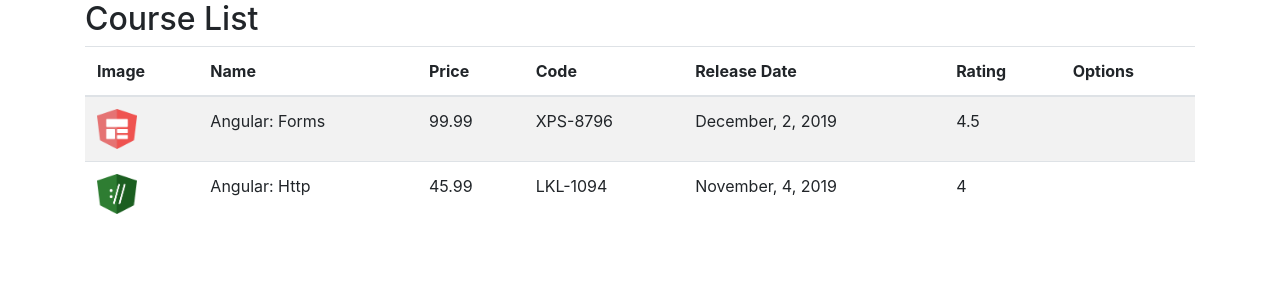
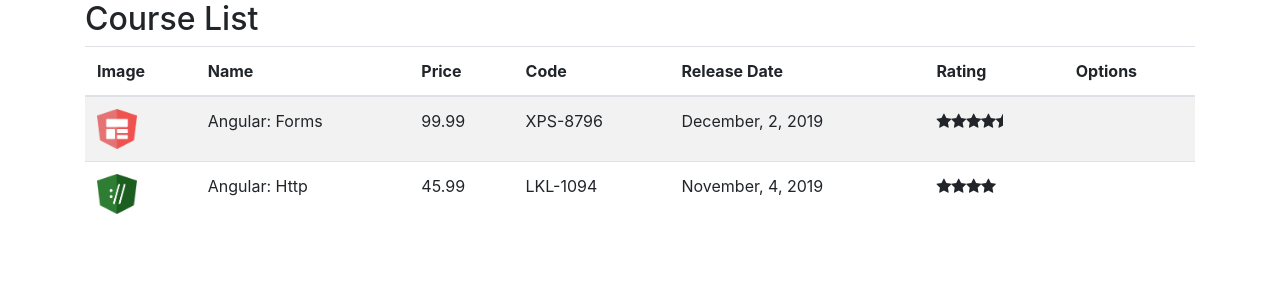
Before and after one commit to Rapha-Y/Angular_Learning, an Angular app: page / in a window 1280 px wide. Shown: the top 300 px of the page. Built offline with nearby package versions, Linux system fonts and the light colour scheme.

Commit message:
added ratings

```diff
--- a/package.json
+++ b/package.json
@@ -20,6 +20,7 @@
     "@angular/platform-browser-dynamic": "~9.1.6",
     "@angular/router": "~9.1.6",
     "bootstrap": "^4.5.0",
+    "font-awesome": "^4.7.0",
     "rxjs": "~6.5.4",
     "tslib": "^1.10.0",
     "zone.js": "~0.10.2"
--- a/src/app/app.module.ts
+++ b/src/app/app.module.ts
@@ -5,11 +5,13 @@ import { FormsModule } from '@angular/forms';
 import { AppRoutingModule } from './app-routing.module';
 import { AppComponent } from './app.component';
 import { CourseListComponent } from './courses/courses-list.component';
+import { StarComponent } from './star/star.component';
 
 @NgModule({
   declarations: [
     AppComponent,
-    CourseListComponent
+    CourseListComponent,
+    StarComponent
   ],
   imports: [
     BrowserModule,
--- a/src/app/courses/courses-list.component.html
+++ b/src/app/courses/courses-list.component.html
@@ -18,7 +18,7 @@
             <td>{{ course.price }}</td>
             <td>{{ course.code }}</td>
             <td>{{ course.releaseDate }}</td>
-            <td>{{ course.rating }}</td>
+            <td><app-star [rating]="course.rating"></app-star></td>
             <td></td>
         </tr>
     </tbody>
--- /dev/null
+++ b/src/app/star/star.component.css
@@ -0,0 +1,3 @@
+.crop {
+    overflow: hidden;
+}
--- /dev/null
+++ b/src/app/star/star.component.html
@@ -0,0 +1,9 @@
+<div class="crop" [style.width.px]="starWidth" [title]="rating">
+    <div style="width: 100px">
+        <span class="fa fa-star"></span>
+        <span class="fa fa-star"></span>
+        <span class="fa fa-star"></span>
+        <span class="fa fa-star"></span>
+        <span class="fa fa-star"></span>
+    </div>
+</div>
--- /dev/null
+++ b/src/app/star/star.component.ts
@@ -0,0 +1,17 @@
+import { Component, OnChanges, Input } from '@angular/core';
+
+@Component({
+    selector: 'app-star',
+    templateUrl: './star.component.html',
+    styleUrls: ['./star.component.css']
+})
+export class StarComponent implements OnChanges {
+
+    @Input() rating: number = 0;
+    starWidth: number;
+
+    ngOnChanges(): void {
+        this.starWidth = this.rating * 74 / 5;
+    }
+
+}
--- a/src/styles.css
+++ b/src/styles.css
@@ -1,2 +1,3 @@
 /* You can add global styles to this file, and also import other style files */
 @import '~bootstrap/dist/css/bootstrap.min.css';
+@import '~font-awesome/css/font-awesome.min.css';
```
Also changed, not shown: 1 other file (tests, documents, lock files or other folders).
